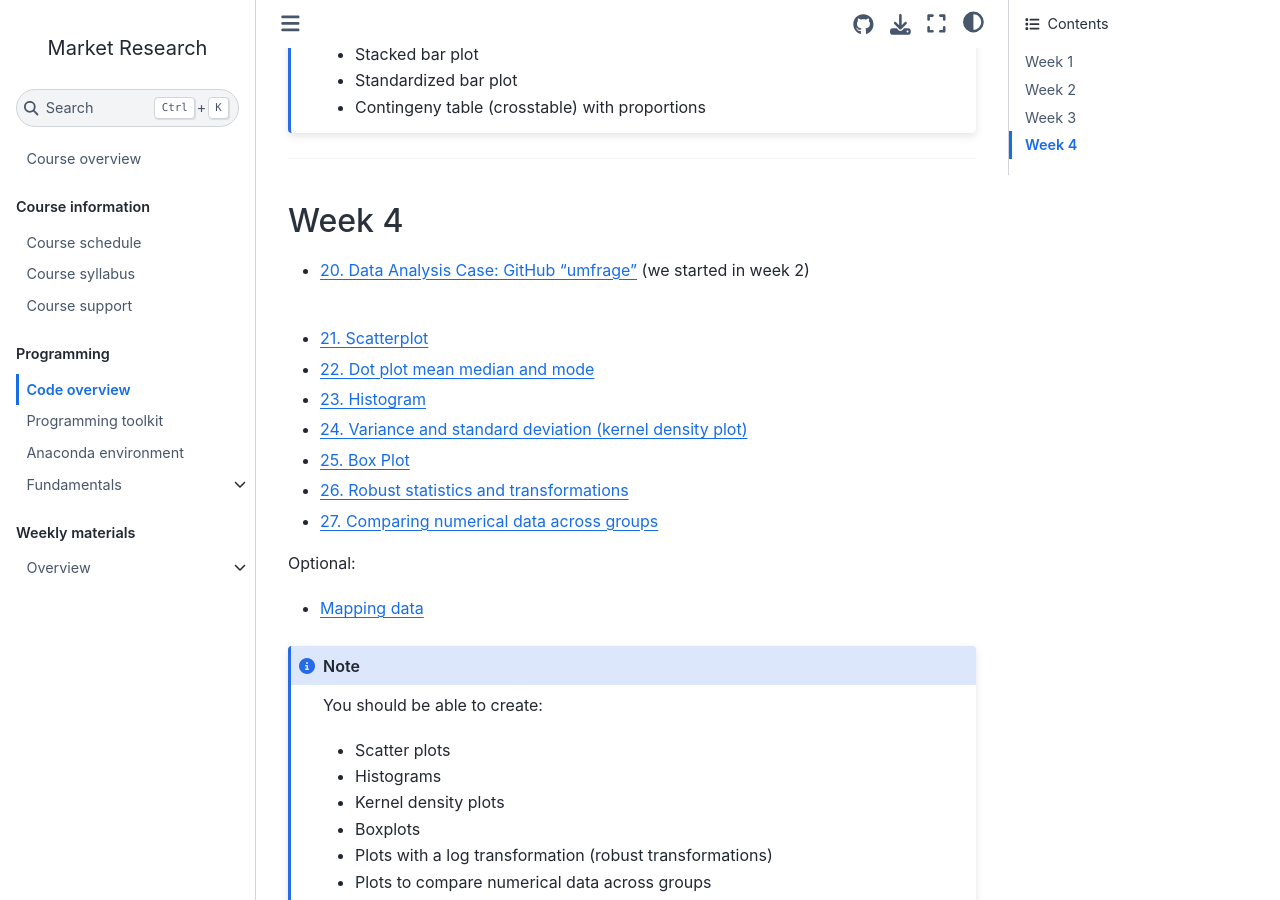
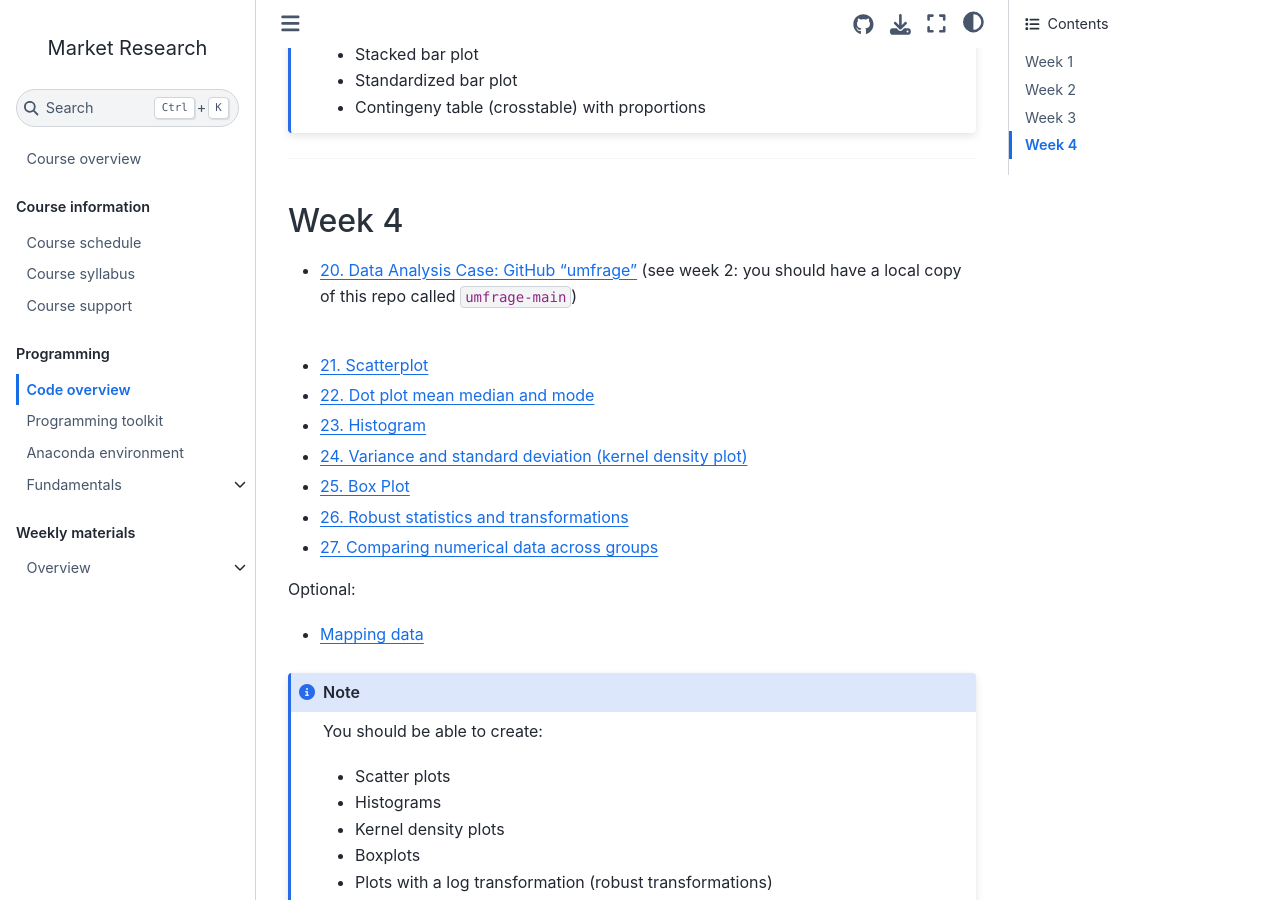
Before and after one commit to mr-ws22/website, a Jupyter Book: the page built from code/code-overview.md, in a window 1280 px wide and 900 px high, scrolled down 1538 px. Built offline with Jupyter Book 1.0.4 settings and Sphinx 7.4.7 and the Sphinx Book theme 1.1.4, drawn with Linux system fonts in a browser that asks for light colours; comment, search, counter and statistics services are not loaded.

Commit message:
Update code-overview.md

```diff
--- a/code/code-overview.md
+++ b/code/code-overview.md
@@ -75,7 +75,7 @@ You should be able to:
 
 ## Week 4
 
-- [20. Data Analysis Case: GitHub "umfrage"](https://github.com/kirenz/umfrage) (we started in week 2)
+- [20. Data Analysis Case: GitHub "umfrage"](https://github.com/kirenz/umfrage) (see week 2: you should have a local copy of this repo called `umfrage-main`)
 
 <br>
 
```
